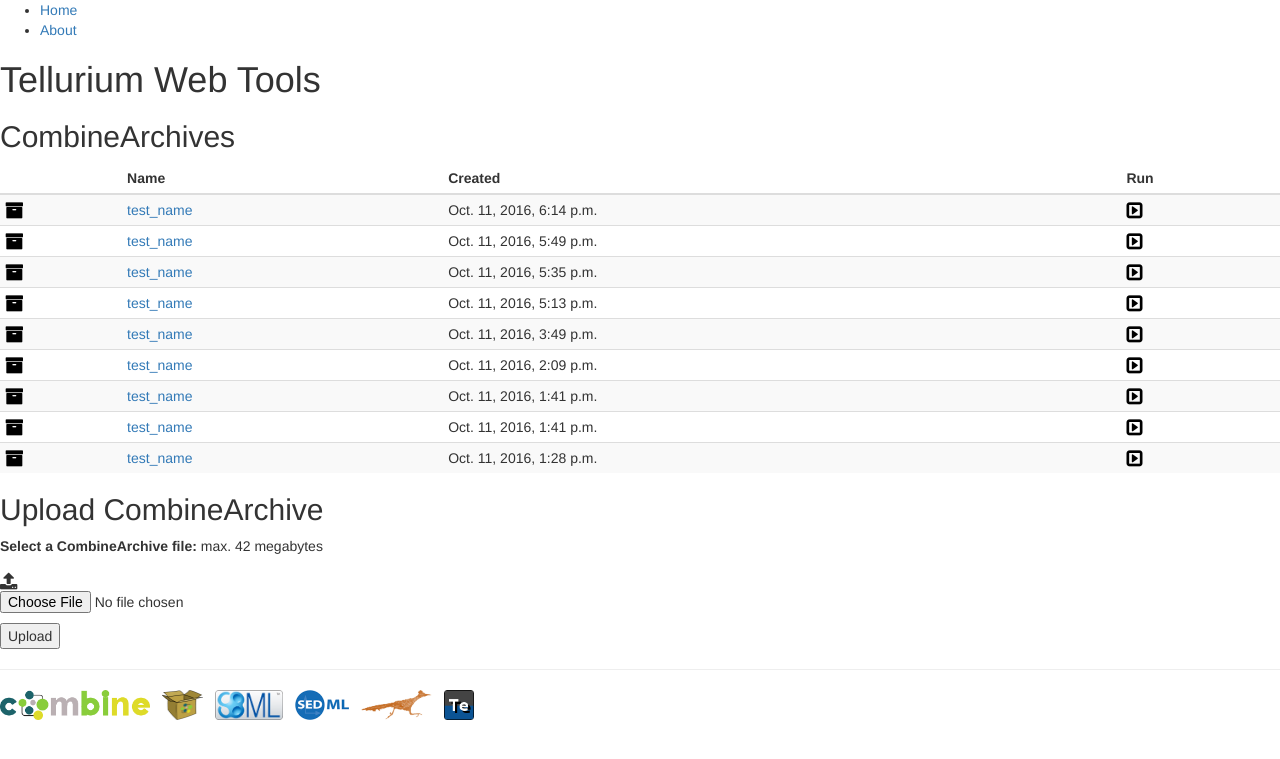
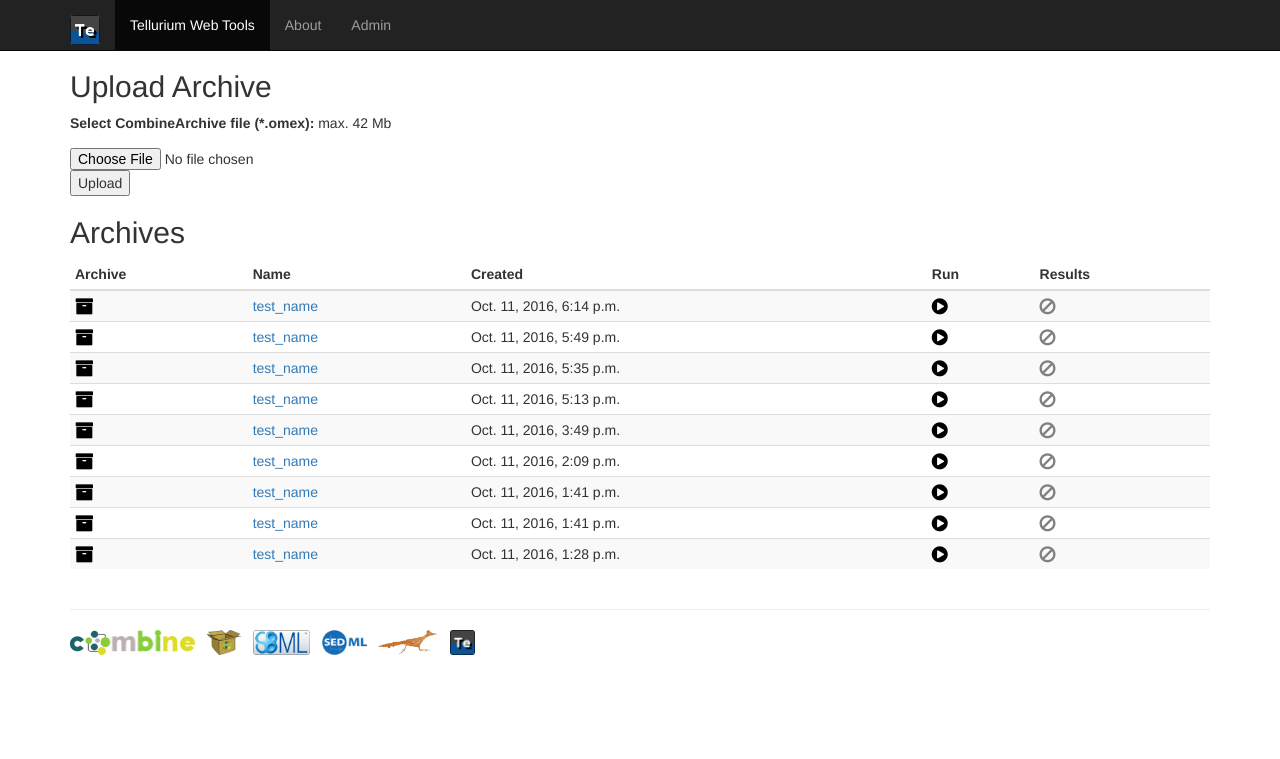
Before and after one commit to matthiaskoenig/tellurium-web, a Django app: page /combine/upload in a window 1280 px wide. Shown: the top 759 px of the page. Run offline with Django 3.2, Linux system fonts and the light colour scheme; data comes from the database, SQL or seed files in the repository; both versions use the stored data as it was after the commit; some libraries are stand-ins or nearby versions.

Commit message:
working on upload

```diff
--- a/requirements.txt
+++ b/requirements.txt
@@ -1,2 +1,3 @@
 # requirements for web app
 django==1.10.2
+django-debug-toolbar==1.6
--- a/teweb/combine/forms.py
+++ b/teweb/combine/forms.py
@@ -4,6 +4,6 @@ from django import forms
 class UploadArchiveForm(forms.Form):
     # name = forms.CharField(max_length=50)
     file = forms.FileField(
-        label='Select a CombineArchive file',
-        help_text='max. 42 megabytes'
+        label='Select CombineArchive file (*.omex)',
+        help_text='max. 42 Mb'
     )
--- a/teweb/combine/models.py
+++ b/teweb/combine/models.py
@@ -13,7 +13,7 @@ from django.utils import timezone
 class Archive(models.Model):
     """ Combine Archive class. """
     name = models.CharField(max_length=200)
-    file = models.FileField(upload_to='archives/%Y/%m/%d')
+    file = models.FileField(upload_to='archives/upload')
     created = models.DateTimeField('date published', editable=False)
 
     def __str__(self):
--- a/teweb/combine/static/combine/css/teweb.css
+++ b/teweb/combine/static/combine/css/teweb.css
@@ -1,3 +1,8 @@
+
+body {
+    padding-top: 50px;
+    padding-bottom: 50px;
+}
 
 .ontology{
     background-color: #5FBDCE;
@@ -39,9 +44,13 @@
 .icon-invisible {
     visibility: hidden;
 }
-.icon-black {
+.black {
     color: black;
 }
+.grey {
+    color: grey;
+}
+
 
 /* References */
 .ref-item {
--- a/teweb/combine/templates/combine/base_generic.html
+++ b/teweb/combine/templates/combine/base_generic.html
@@ -14,27 +14,51 @@
     <link rel="stylesheet" type="text/css" href="{% static 'combine/css/teweb.css' %}"/>
 </head>
 
+<body>
+<nav class="navbar navbar-inverse navbar-fixed-top">
+    <div class="container">
+        <div class="navbar-header">
+            <button type="button" class="navbar-toggle collapsed" data-toggle="collapse" data-target="#navbar"
+                    aria-expanded="false" aria-controls="navbar">
+                <span class="sr-only">Toggle navigation</span>
+                <span class="icon-bar"></span>
+                <span class="icon-bar"></span>
+                <span class="icon-bar"></span>
+            </button>
+            <a class="navbar-brand" href="{% url 'combine:index' %}"><img src="{% static 'combine/images/logos/te.png' %}" height="30"></a>
+        </div>
+        <div id="navbar" class="collapse navbar-collapse">
+            <ul class="nav navbar-nav">
+                <li class="active"><a href="{% url 'combine:index' %}">Tellurium Web Tools</a></li>
+                <li><a href="{% url 'combine:about' %}">About</a></li>
+                <li><a href="{% url 'admin:index' %}">Admin</a></li>
+            </ul>
+        </div><!--/.nav-collapse -->
+    </div>
+</nav>
 
-<body>
-<div id="sidebar">
-    {% block sidebar %}
-        <ul>
-            <li><a href="{% url 'combine:index' %}">Home</a></li>
-            <li><a href="{% url 'combine:about' %}">About</a></li>
-        </ul>
-    {% endblock %}
-</div>
-<div id="content">
+<div id="content" class="container">
+<div class="starter-template">
     {% block content %}{% endblock %}
 </div>
-<div id="footer">
+</div>
+
+<div id="footer" class="container">
     <hr/>
-    <a href="http://co.mbine.org/" alt="COMBINE" target="_blank"><img src="{% static 'combine/images/logos/combine.png' %}" height="30"></a>&nbsp;&nbsp;
-    <a href="http://co.mbine.org/documents/archive" alt="COMBINE archive format" target="_blank"><img src="{% static 'combine/images/logos/omex.png' %}" height="30"></a>&nbsp;&nbsp;
-    <a href="http://sbml.org" alt="SBML" target="_blank"><img src="{% static 'combine/images/logos/sbml.png' %}" height="30"></a>&nbsp;&nbsp;
-    <a href="http://sed-ml.org" alt="SED-ML" target="_blank"><img src="{% static 'combine/images/logos/sedml.png' %}" height="30"></a>&nbsp;&nbsp;
-   <a href="http://libroadrunner.org/" alt="libroadrunner" target="_blank"><img src="{% static 'combine/images/logos/libroadrunner.jpg' %}" height="30"></a>&nbsp;&nbsp;
-<a href="http://tellurium.analogmachine.org/" alt="Tellurium" target="_blank"><img src="{% static 'combine/images/logos/te.png' %}" height="30"></a>&nbsp;&nbsp;
+    <a href="http://co.mbine.org/" alt="COMBINE" target="_blank"><img
+            src="{% static 'combine/images/logos/combine.png' %}" height="25"></a>&nbsp;&nbsp;
+    <a href="http://co.mbine.org/documents/archive" alt="COMBINE archive format" target="_blank"><img
+            src="{% static 'combine/images/logos/omex.png' %}" height="25"></a>&nbsp;&nbsp;
+    <a href="http://sbml.org" alt="SBML" target="_blank"><img src="{% static 'combine/images/logos/sbml.png' %}"
+                                                              height="25"></a>&nbsp;&nbsp;
+    <a href="http://sed-ml.org" alt="SED-ML" target="_blank"><img src="{% static 'combine/images/logos/sedml.png' %}"
+                                                                  height="25"></a>&nbsp;&nbsp;
+    <a href="http://libroadrunner.org/" alt="libroadrunner" target="_blank"><img
+            src="{% static 'combine/images/logos/libroadrunner.jpg' %}" height="25"></a>&nbsp;&nbsp;
+    <a href="http://tellurium.analogmachine.org/" alt="Tellurium" target="_blank"><img
+            src="{% static 'combine/images/logos/te.png' %}" height="25"></a>&nbsp;&nbsp;
 </div>
+
+<script src="{% static 'combine/bootstrap-3.3.7/js/bootstrap.min.js' %}"></script>
 </body>
 </html>
--- a/teweb/combine/templates/combine/index.html
+++ b/teweb/combine/templates/combine/index.html
@@ -2,26 +2,41 @@
 {% load static %}
 
 {% block content %}
-<h1>Tellurium Web Tools</h1>
+    <h2>Upload Archive</h2>
 
+    <form action="{% url 'combine:upload' %}" method="post"
+          enctype="multipart/form-data">
+        {% csrf_token %}
+        <p>{{ form.non_field_errors }}</p>
+        <p>{{ form.file.label_tag }} {{ form.file.help_text }}</p>
+        <p>
+            {{ form.file.errors }}
+            {{ form.file }} <input type="submit" value="Upload"/>
+        </p>
+    </form>
 
-<h2>CombineArchives</h2>
+    <h2>Archives</h2>
     {% if archives %}
         <table class="table table-striped table-condensed table-hover">
             <thead>
             <tr>
-        <th></th>
+                <th>Archive</th>
                 <th>Name</th>
                 <th>Created</th>
                 <th>Run</th>
+                <th>Results</th>
             </tr>
             </thead>
             {% for archive in archives %}
                 <tr>
-            <td><a href="{% url 'combine:archive' archive.id %}"><i class="fa fa-archive fa-lg icon-black"></i></a></td>
+                    <td><a href="{% url 'combine:archive' archive.id %}"><i class="fa fa-archive fa-lg black"></i></a>
+                    </td>
                     <td><a href="{% url 'combine:archive' archive.id %}">{{ archive.name }}</a></td>
                     <td>{{ archive.created }}</td>
-            <td><a href="{% url 'combine:archive' archive.id %}"><i class="fa fa-caret-square-o-right fa-lg icon-black"></i></a></td>
+                    <td><a href="{% url 'combine:archive' archive.id %}"><i
+                            class="fa fa-play-circle fa-lg black"></i></a></td>
+                    <td><a href="{% url 'combine:archive' archive.id %}"><i
+                            class="fa fa-ban fa-lg grey"></i></a></td>
                 </tr>
             {% endfor %}
 
@@ -30,18 +45,4 @@
         <p>No archives available. Upload archive below.</p>
     {% endif %}
 
-<h2>Upload CombineArchive</h2>
-
-<form action="{% url 'combine:upload' %}" method="post" enctype="multipart/form-data">
-{% csrf_token %}
-
-<p>{{ form.non_field_errors }}</p>
-<p>{{ form.file.label_tag }} {{ form.file.help_text }}</p>
-<p>
-    {{ form.file.errors }}
-    <i class="fa fa-upload fa-lg"></i> {{ form.file }}
-</p>
-<p><input type="submit" value="Upload" /></p>
-</form>
-
 {% endblock %}
--- a/teweb/teweb/settings.py
+++ b/teweb/teweb/settings.py
@@ -15,6 +15,7 @@ import os
 # Build paths inside the project like this: os.path.join(BASE_DIR, ...)
 BASE_DIR = os.path.dirname(os.path.dirname(os.path.abspath(__file__)))
 
+INTERNAL_IPS = ['127.0.0.1']
 
 # Quick-start development settings - unsuitable for production
 # See https://docs.djangoproject.com/en/1.10/howto/deployment/checklist/
@@ -38,9 +39,11 @@ INSTALLED_APPS = [
     'django.contrib.sessions',
     'django.contrib.messages',
     'django.contrib.staticfiles',
+    'debug_toolbar'
 ]
 
 MIDDLEWARE = [
+    'debug_toolbar.middleware.DebugToolbarMiddleware',
     'django.middleware.security.SecurityMiddleware',
     'django.contrib.sessions.middleware.SessionMiddleware',
     'django.middleware.common.CommonMiddleware',
--- a/teweb/teweb/urls.py
+++ b/teweb/teweb/urls.py
@@ -13,6 +13,7 @@ Including another URLconf
     1. Import the include() function: from django.conf.urls import url, include
     2. Add a URL to urlpatterns:  url(r'^blog/', include('blog.urls'))
 """
+from django.conf import settings
 from django.conf.urls import url, include
 from django.contrib import admin
 
@@ -20,3 +21,9 @@ urlpatterns = [
     url(r'^combine/', include('combine.urls')),
     url(r'^admin/', admin.site.urls),
 ]
+
+if settings.DEBUG:
+    import debug_toolbar
+    urlpatterns += [
+        url(r'^__debug__/', include(debug_toolbar.urls)),
+    ]
```
Also changed, not shown: teweb/combine/templates/combine/about.html (+6 -4 lines), teweb/db.sqlite3, 4 other files. Lines whose indentation alone changed are shown as unchanged.
